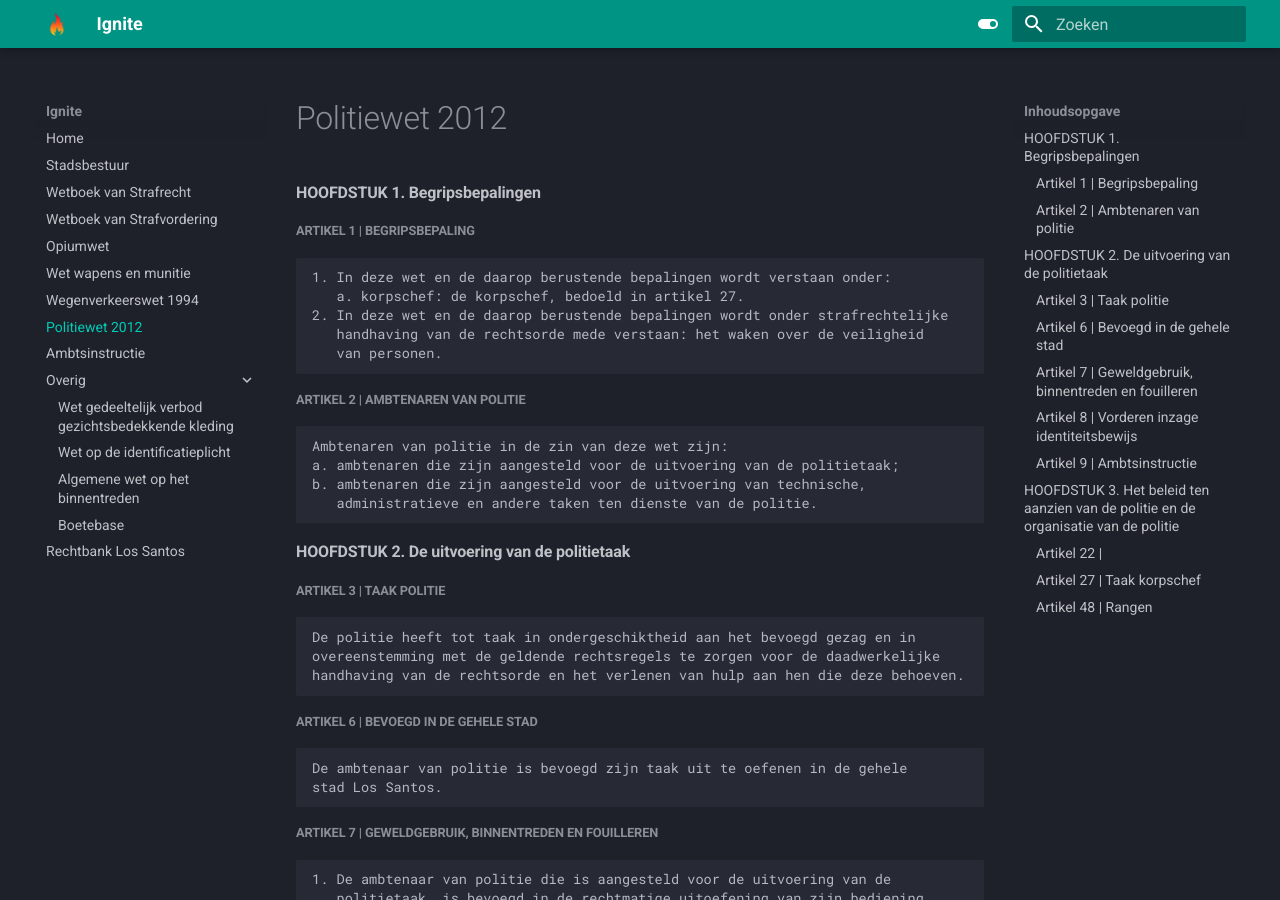
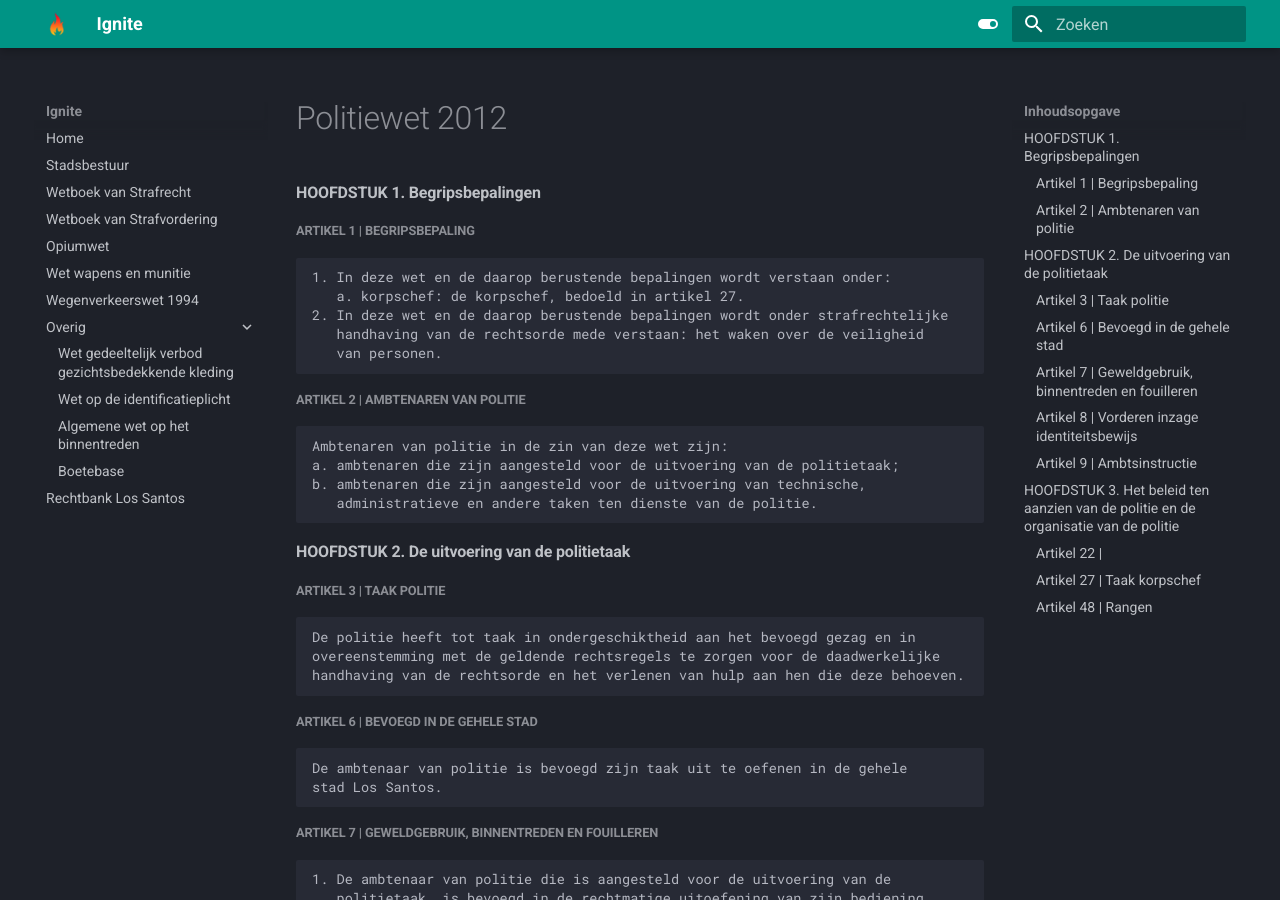
Before and after one commit to NLDenny/wetboek, an MkDocs documentation site: the page built from docs/polw2012.md, in a window 1280 px wide and 900 px high. Built offline with MkDocs 1.6.1 and Material for MkDocs 9.7.7, drawn with Linux system fonts in a browser that asks for light colours; some of the changed lines change nothing that is shown.

Commit message:
Update mkdocs.yml

```diff
--- a/mkdocs.yml
+++ b/mkdocs.yml
@@ -73,8 +73,8 @@ nav:
   - Opiumwet: opw.md
   - Wet wapens en munitie: wwm.md
   - Wegenverkeerswet 1994: wvw.md
-  - Politiewet 2012: polw2012.md
-  - Ambtsinstructie: ambts.md
+  # - Politiewet 2012: polw2012.md
+  # - Ambtsinstructie: ambts.md
   - Overig:
     - Wet gedeeltelijk verbod gezichtsbedekkende kleding: overig/wgvgk.md
     - Wet op de identificatieplicht: overig/wid.md
```
